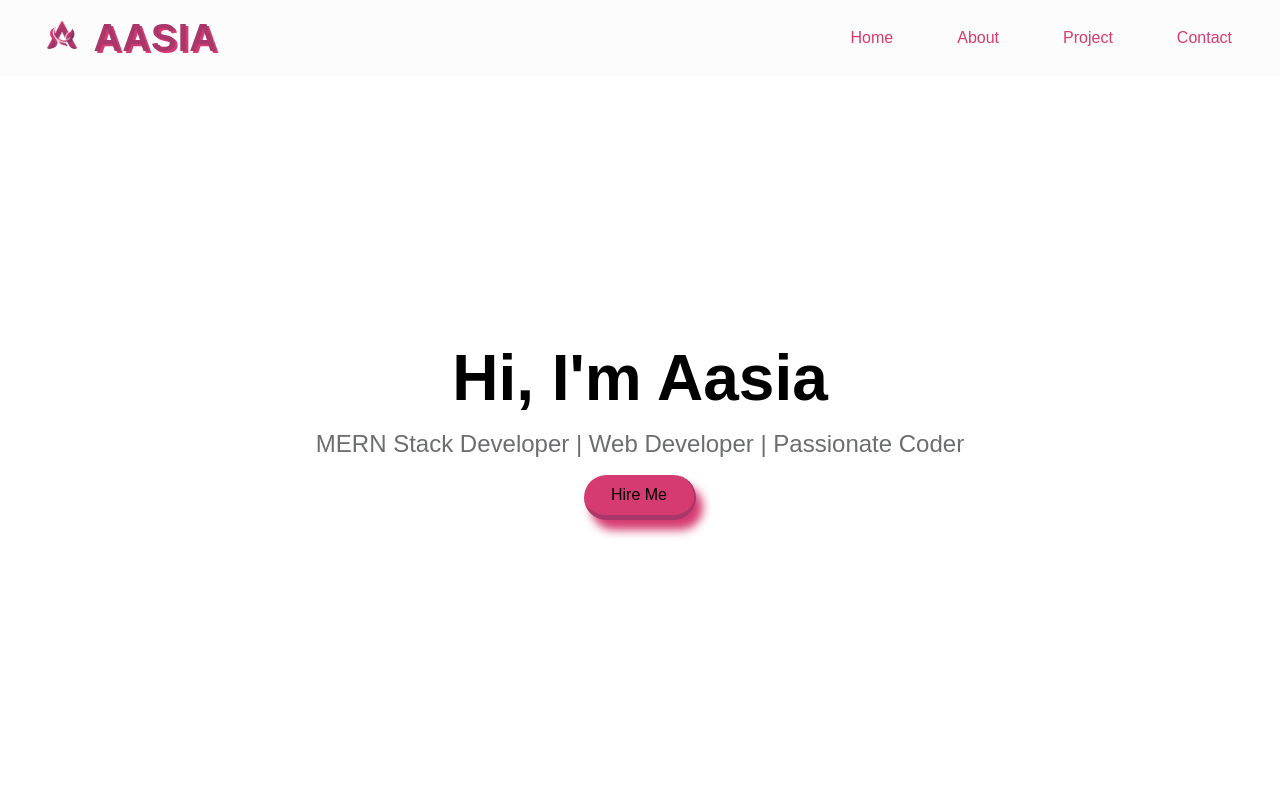
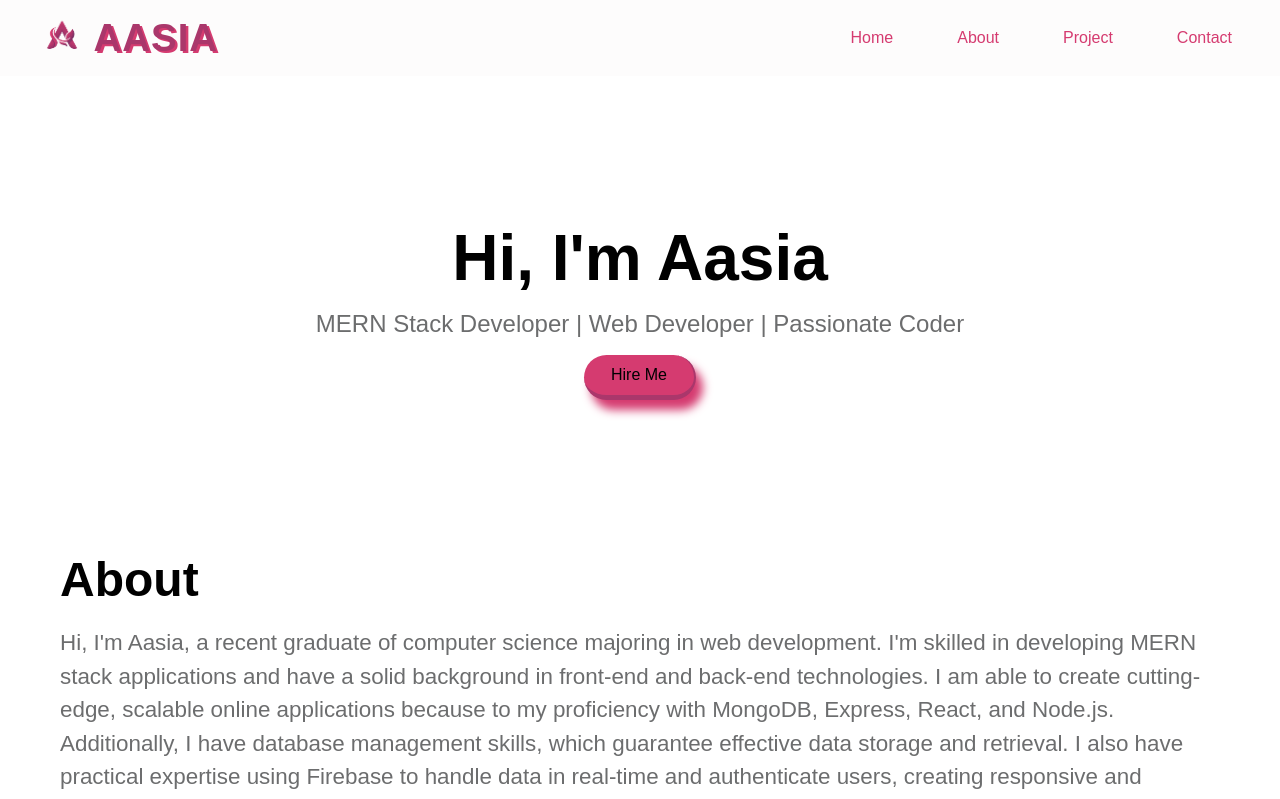
Before and after one commit to Aasiacoder/my-mernportfolio-app-frontend, a React (Create React App) app: page / in a window 1280 px wide. Shown: the top 799 px of the page. Built offline with nearby package versions, Linux system fonts and the light colour scheme; the HTML template or start-up script is replaced by a standard one.

Commit message:
fifth commit

```diff
--- a/src/components/home/Home.css
+++ b/src/components/home/Home.css
@@ -3,7 +3,7 @@
 #home {
     width: 100%;
     background-color: #FFFFFF;
-    height: 80vh;
+    height: 50vh;
     display: flex;
     flex-wrap: wrap;
     align-items: center;
@@ -26,6 +26,8 @@
 }
 
 .home-profile {
+    padding-left: 50px;
+    padding-right: 50px;
     font-size: 1.5rem;
     color: #6C6D6E;
 }
```
